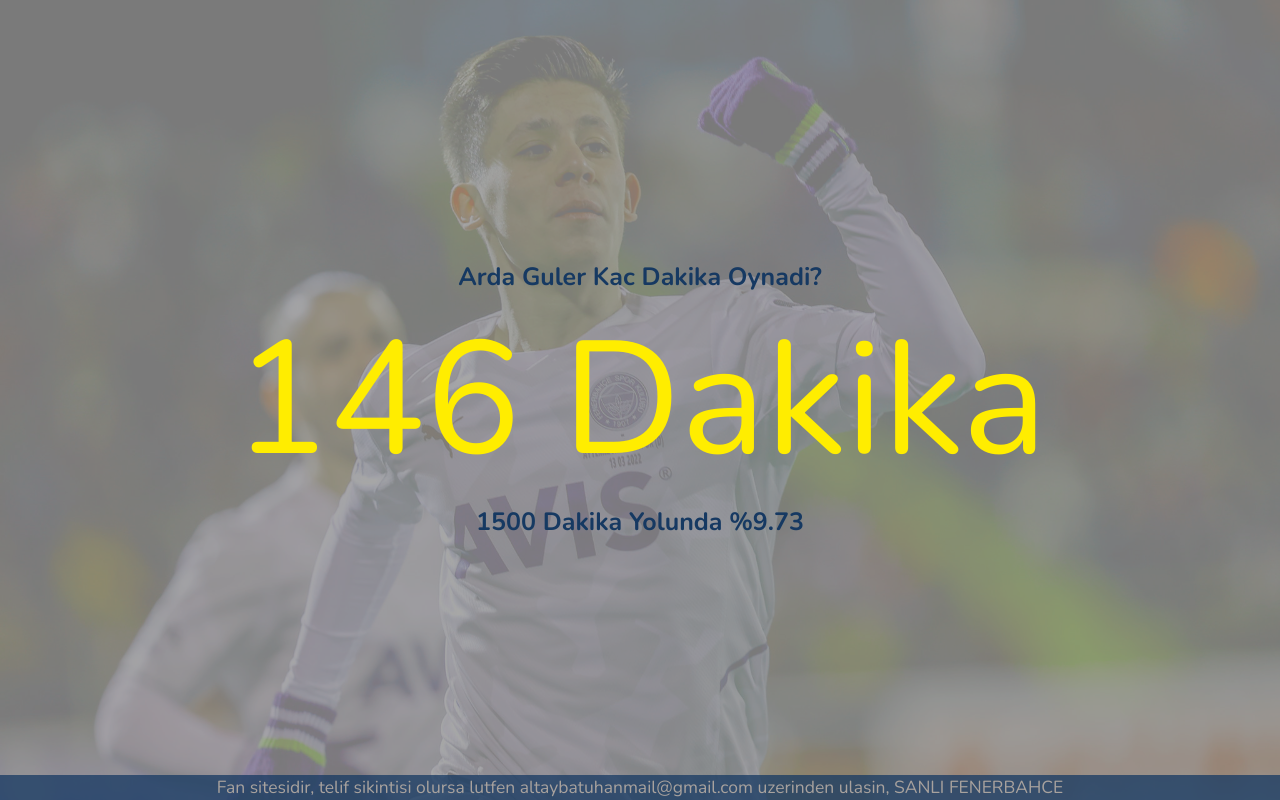
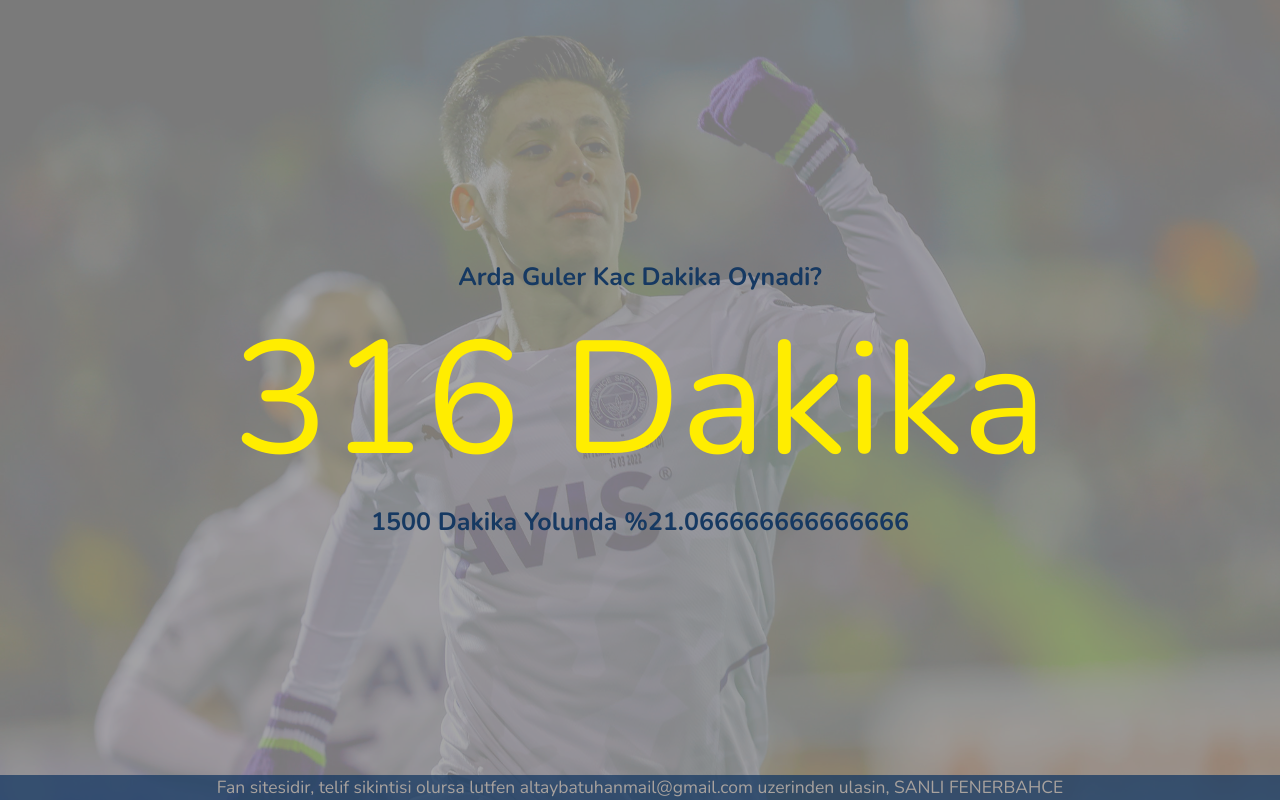
Before and after one commit to altarrok/ardagulerkacdakikaoynadi, a Next.js app: page / in a window 1280 px wide. Built offline with nearby package versions, Linux system fonts and the light colour scheme.

Commit message:
Updated dakika info & added calculated percentage

```diff
--- a/src/pages/index.tsx
+++ b/src/pages/index.tsx
@@ -2,6 +2,8 @@ import type { NextPage } from "next";
 import Head from "next/head";
 
 const Home: NextPage = () => {
+  const dakika = 316;
+
   return (
     <>
       <Head>
@@ -13,8 +15,8 @@ const Home: NextPage = () => {
       <div className="z-0 absolute w-screen h-screen bg-[url('/ardaguler.jpg')] bg-cover bg-top brightness-50 contrast-50 hue-rotate-30 saturate-150" />
       <div className="z-10 absolute w-screen h-screen flex flex-col justify-center items-center bg-white/30 font-['Nunito']">
         <h2 className="text-xl text-[#163962] font-bold">Arda Guler Kac Dakika Oynadi?</h2>
-        <h1 className="text-xl md:text-9xl text-[#ffed00] my-5">146 Dakika</h1>
-        <h2 className="text-xl text-[#163962] font-bold">1500 Dakika Yolunda %9.73</h2>
+        <h1 className="text-xl md:text-9xl text-[#ffed00] my-5">{dakika} Dakika</h1>
+        <h2 className="text-xl text-[#163962] font-bold">1500 Dakika Yolunda %{100 * dakika / 1500}</h2>
       </div>
       <footer className="z-10 absolute w-screen text-center bottom-0 inset-x-0 font-['Nunito']">
         <h1 className="text-sm text-stone-400 bg-[#163962]/75">Fan sitesidir, telif sikintisi olursa lutfen altaybatuhanmail@gmail.com uzerinden ulasin, SANLI FENERBAHCE</h1>
```
